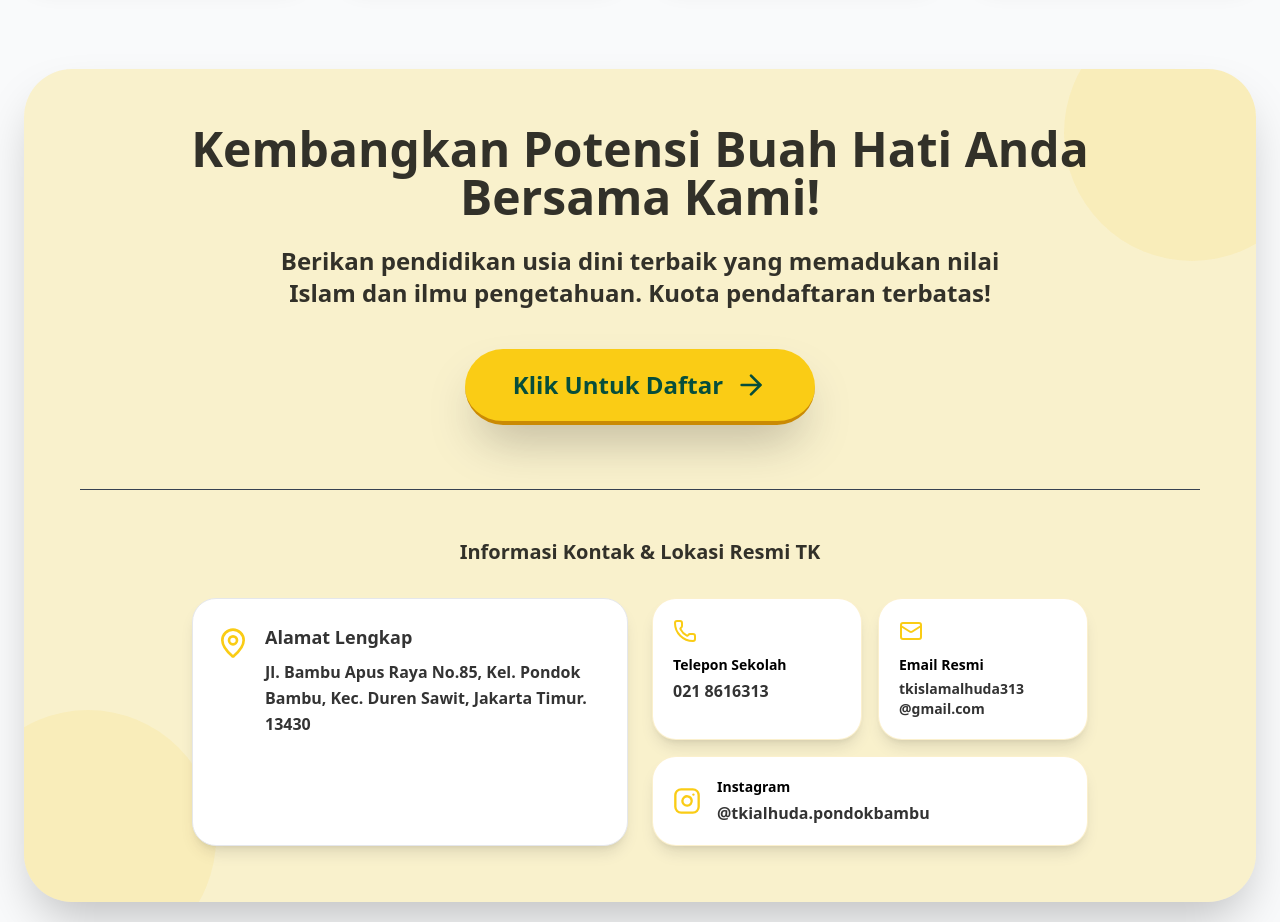
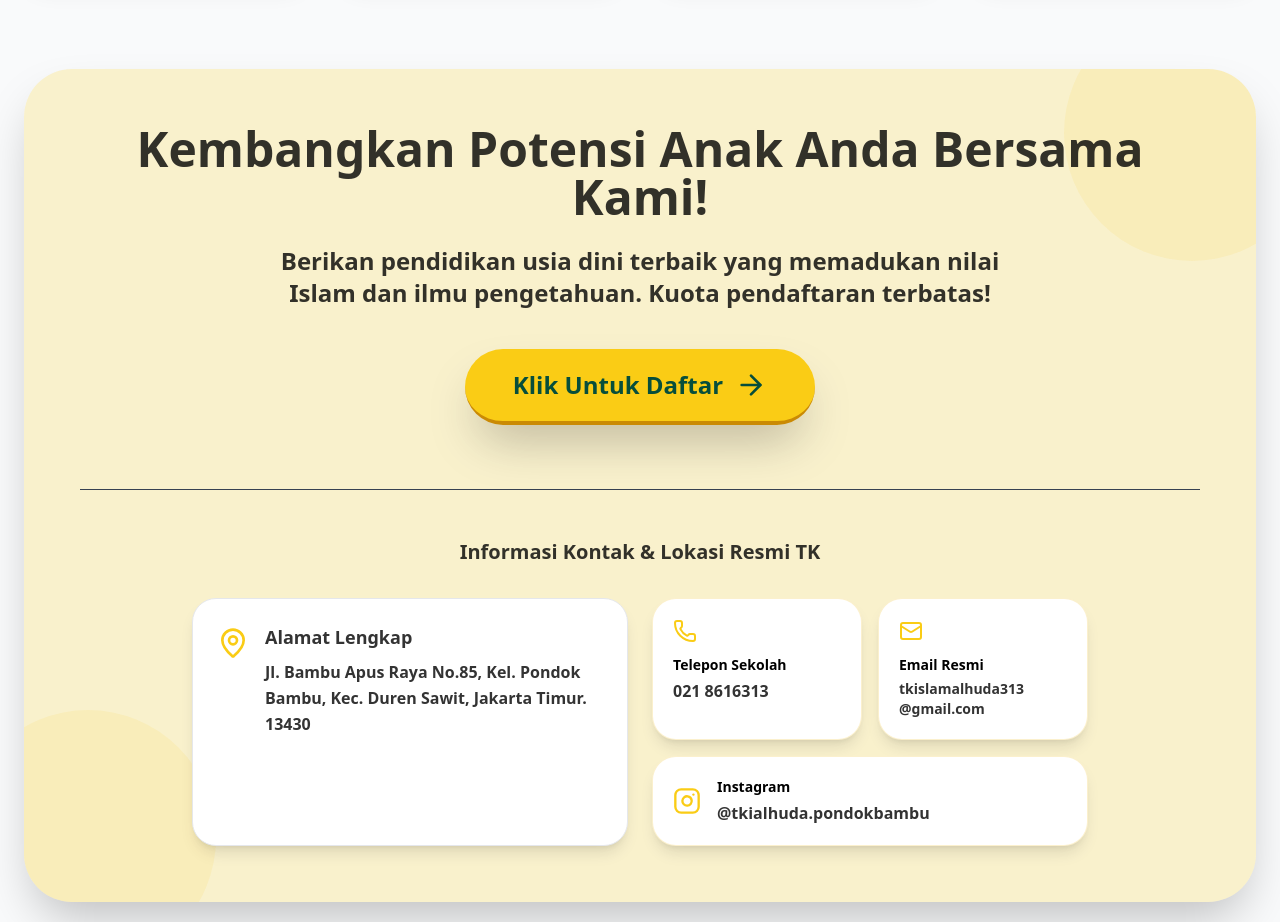
Before and after one commit to tktpq-al-huda/tk-tpq-project, a React (Vite) app: page /tk in a window 1280 px wide. Shown: the part 2120-3042 px from the top of the page. Built offline with nearby package versions, Linux system fonts and the light colour scheme.

Commit message:
minor update

```diff
--- a/src/pages/tk/TKProfil.jsx
+++ b/src/pages/tk/TKProfil.jsx
@@ -133,7 +133,7 @@ export default function TKProfil() {
           <div className="absolute bottom-0 left-0 w-64 h-64 bg-huda-yellow rounded-full opacity-10 transform -translate-x-16 translate-y-16"></div>
 
           <div className="relative z-10">
-            <h3 className="text-4xl md:text-5xl font-extrabold mb-6">Kembangkan Potensi Buah Hati Anda Bersama Kami!</h3>
+            <h3 className="text-4xl md:text-5xl font-extrabold mb-6">Kembangkan Potensi Anak Anda Bersama Kami!</h3>
             <p className="text-xl md:text-2xl text-black-300 font-semibold mb-10 max-w-3xl mx-auto">
               Berikan pendidikan usia dini terbaik yang memadukan nilai Islam dan ilmu pengetahuan. Kuota pendaftaran terbatas!
             </p>
```
